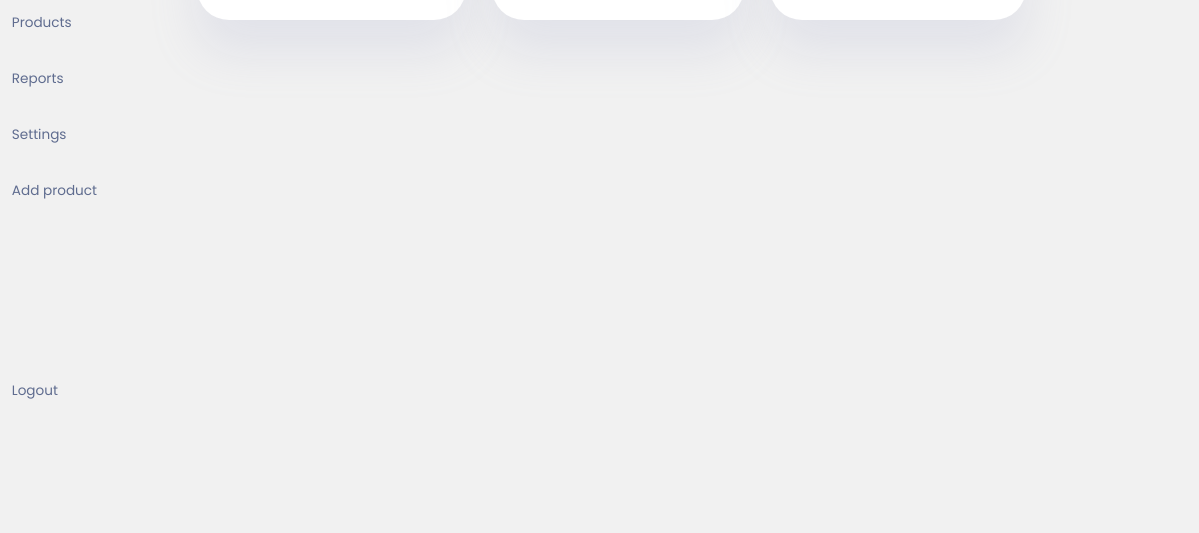
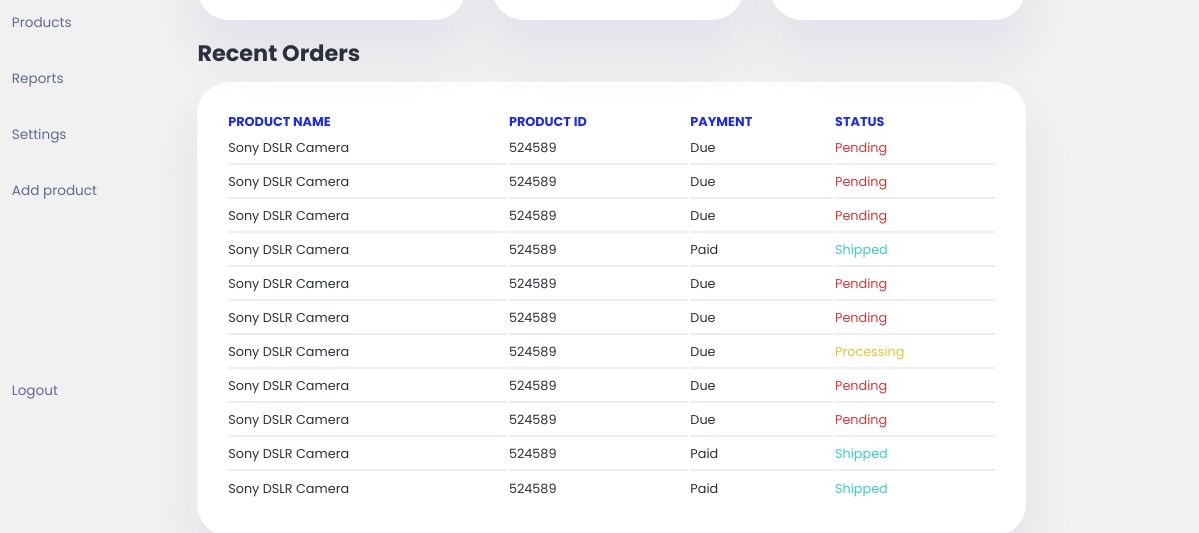
Before and after one commit to Shm-Rsuf/admin-dashbord, a plain HTML site: page index.html in a window 1280 px wide. Shown: the part 343-876 px from the top of the page, 81-1280 px from the left. Before the commit the page ends 800 px from the top, so only its background shows below. Drawn offline with nearby package versions, Linux system fonts and the light colour scheme.

Commit message:
main section done

```diff
--- a/index.html
+++ b/index.html
@@ -132,7 +132,7 @@
       </div>
 
       <!------------ORDERS------------>
-      <!-- <div class="recent-orders">
+      <div class="recent-orders">
         <h2>Recent Orders</h2>
         <table>
           <thead>
@@ -212,8 +212,9 @@
             </tr>
           </tbody>
         </table>
-      </div> -->
+      </div>
     </main>
+
   </div>
 </body>
 </html>
--- a/style.css
+++ b/style.css
@@ -269,3 +269,34 @@ main .insights small {
   display: block;
   margin-top: 1.6rem;
 }
+
+/* -------ORDERS----------- */
+main .recent-orders {
+  margin-top: 1rem;
+}
+main .recent-orders h2 {
+  margin-bottom: 0.8rem;
+}
+main .recent-orders table {
+  background-color: var(--color-white);
+  width: 100%;
+  border-radius: var(--card-border-radius);
+  padding: var(--card-padding);
+  text-align: left;
+  box-shadow: var(--box-shadow);
+  transition: var(--transition);
+}
+main .recent-orders table:hover {
+  box-shadow: none;
+}
+main table thead tr th {
+  text-transform: uppercase;
+  color: #1e2be4;
+}
+main table tbody td {
+  height: 2rem;
+  border-bottom: 2px solid var(--color-light);
+}
+main table tbody tr:last-child td {
+  border: none;
+}
```
